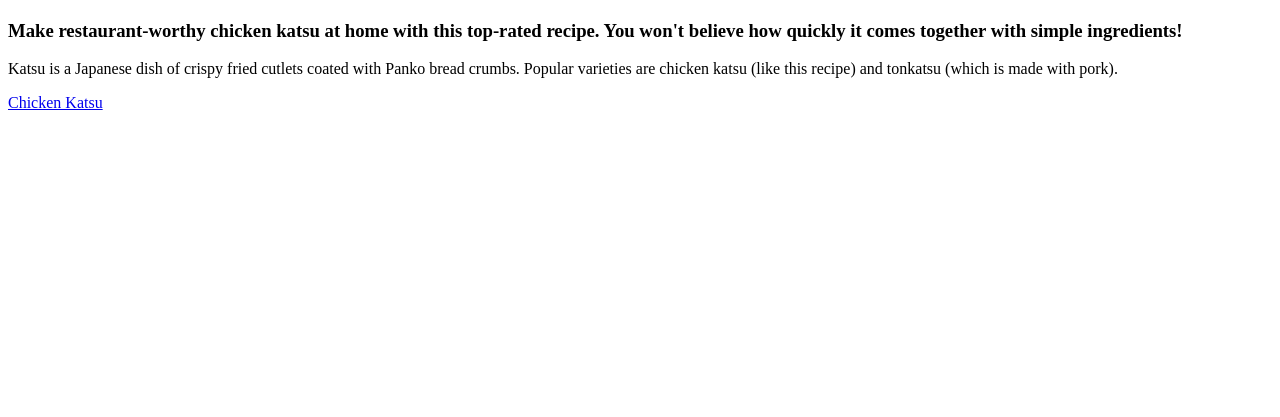
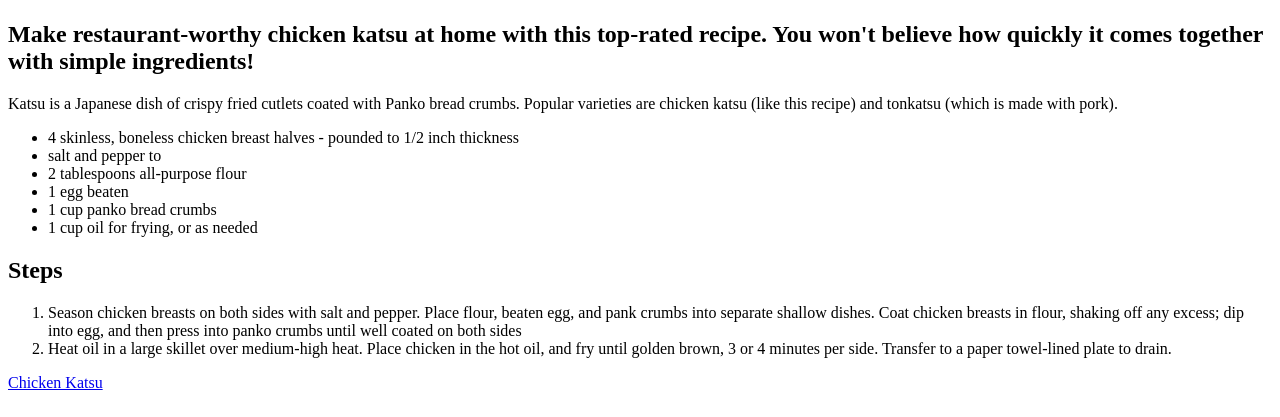
Before and after one commit to Krug3rr/odin-recipes, a plain HTML site: page index.html in a window 1280 px wide. Shown: the part 383-800 px from the top of the page. Drawn offline with Linux system fonts and the light colour scheme.

Commit message:
Add recipe ingredients and directions

```diff
--- a/index.html
+++ b/index.html
@@ -8,8 +8,21 @@
     <body>
         <h1>Odin Recipes</h1>
         <img src="https://www.allrecipes.com/thmb/1jrl7HNw9CDqa7594oVDXn4fQZg=/750x0/filters:no_upscale():max_bytes(150000):strip_icc():format(webp)/image-2000-1-ed10b562f0a34901b18e8f931f0782ef.jpg">
-        <h3>Make restaurant-worthy chicken katsu at home with this top-rated recipe. You won't believe how quickly it comes together with simple ingredients!</h3>
+        <h2>Make restaurant-worthy chicken katsu at home with this top-rated recipe. You won't believe how quickly it comes together with simple ingredients!</h2>
         <p>Katsu is a Japanese dish of crispy fried cutlets coated with Panko bread crumbs. Popular varieties are chicken katsu (like this recipe) and tonkatsu (which is made with pork).</p>
+        <ul>
+            <li>4 skinless, boneless chicken breast halves - pounded to 1/2 inch thickness</li>
+            <li>salt and pepper to</li>
+            <li>2 tablespoons all-purpose flour</li>
+            <li>1 egg beaten</li>
+            <li>1 cup panko bread crumbs</li>
+            <li>1 cup oil for frying, or as needed</li>
+        </ul>
+        <h2>Steps</h2>
+        <ol>
+            <li>Season chicken breasts on both sides with salt and pepper. Place flour, beaten egg, and pank crumbs into separate shallow dishes. Coat chicken breasts in flour, shaking off any excess; dip into egg, and then press into panko crumbs until well coated on both sides</li>
+            <li>Heat oil in a large skillet over medium-high heat. Place chicken in the hot oil, and fry until golden brown, 3 or 4 minutes per side. Transfer to a paper towel-lined plate to drain.</li>
+        </ol>
         <a href="recipes/chickenkatsu.html">Chicken Katsu</a>
     </body>
 </html>
```
